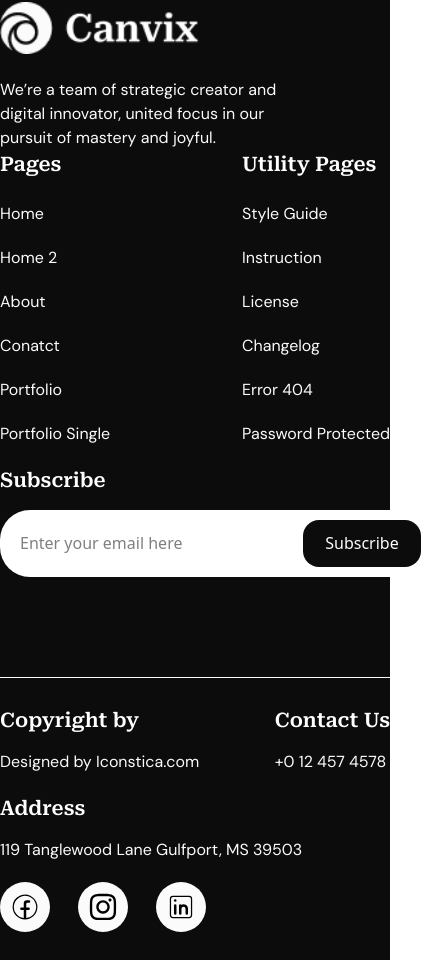
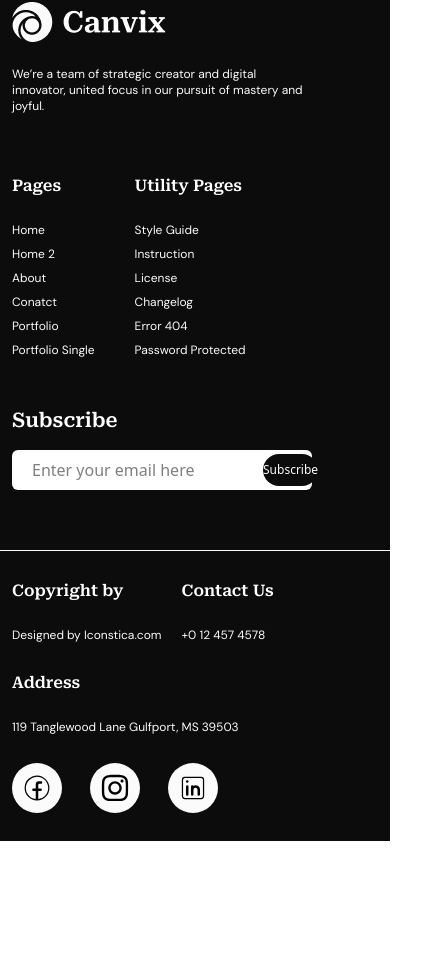
Before and after one commit to mahirTheCoder/canvix-react-projects-one, a React (Vite) app: page / in a window 390 px wide. Shown: the part 8192-9152 px from the top of the page, 433 px wide, since content can reach past the window. After the commit the page ends 9033 px from the top, so only its background shows below. Built offline with nearby package versions, Linux system fonts and the light colour scheme.

Commit message:
footer responsive done

```diff
--- a/src/Components/Footer.jsx
+++ b/src/Components/Footer.jsx
@@ -9,91 +9,91 @@ const Footer = () => {
     <>
       <section id="Footer" className="w-full  bg-secondary  mt-[115px] ">
         <div className="container">
-          <div className="contentPartOne pt-25 flex justify-between flex-wrap pb-25 ">
+          <div className="contentPartOne pt-25 mb-[20px] flex gap-10 lg:gap-0  lg:justify-between flex-wrap pb-10 lg:pb-25 px-3 lg:px-0">
             <div className="logoItems">
-              <img className="w-50 mb-6" src={logo} alt="logoImg" />
-              <p className="lg:w-[357px] w-75 lg:text-lg font-normal font-dm text-primary">
+              <img className="lg:w-50 mb-6" src={logo} alt="logoImg" />
+              <p className="lg:w-[357px] w-75 lg:text-lg  text-xs pb-5  lg:pb-0 bfont-normal font-dm text-primary">
                 We’re a team of strategic creator and digital innovator, united
                 focus in our pursuit of mastery and joyful.
               </p>
             </div>
             <div className="Pages flex flex-col">
-              <h2 className="text-xl font-semibold font-roboto mb-6 text-white ">
+              <h2 className="lg:text-xl text-base font-semibold font-roboto mb-6 text-white ">
                 Pages{" "}
               </h2>
               <a
-                className="text-base font-normal font-dm mb-5 text-primary"
+                className="lg:text-base text-xs font-normal font-dm mb-2 lg:mb-5 text-primary"
                 href="#"
               >
                 Home
               </a>
               <a
-                className="text-base font-normal font-dm mb-5 text-primary"
+                className="lg:text-base text-xs font-normal font-dm mb-2 lg:mb-5 text-primary"
                 href="#"
               >
                 Home 2
               </a>
               <a
-                className="text-base font-normal font-dm mb-5 text-primary"
+                className="lg:text-base text-xs font-normal font-dm mb-2 lg:mb-5 text-primary"
                 href="#"
               >
                 About
               </a>
               <a
-                className="text-base font-normal font-dm mb-5 text-primary"
+                className="lg:text-base text-xs font-normal font-dm mb-2 lg:mb-5 text-primary"
                 href="#"
               >
                 Conatct
               </a>
               <a
-                className="text-base font-normal font-dm mb-5 text-primary"
+                className="lg:text-base text-xs font-normal font-dm mb-2 lg:mb-5 text-primary"
                 href="#"
               >
                 Portfolio
               </a>
               <a
-                className="text-base font-normal font-dm mb-5 text-primary"
+                className="lg:text-base text-xs font-normal font-dm mb-2 lg:mb-5 text-primary"
                 href="#"
               >
                 Portfolio Single
               </a>
             </div>
             <div className="Pages flex flex-col">
-              <h2 className="text-xl font-semibold font-roboto mb-6 text-white ">
+              <h2 className="lg:text-xl text-base font-semibold font-roboto mb-6 text-white">
                 Utility Pages{" "}
               </h2>
               <a
-                className="text-base font-normal font-dm mb-5 text-primary"
+                className="lg:text-base text-xs font-normal font-dm mb-2 lg:mb-5 text-primary"
                 href="#"
               >
                 Style Guide{" "}
               </a>
               <a
-                className="text-base font-normal font-dm mb-5 text-primary"
+                className="lg:text-base text-xs font-normal font-dm mb-2 lg:mb-5 text-primary"
                 href="#"
               >
                 Instruction
               </a>
               <a
-                className="text-base font-normal font-dm mb-5 text-primary"
+                className="lg:text-base text-xs font-normal font-dm mb-2 lg:mb-5 text-primary"
                 href="#"
               >
                 License
               </a>
               <a
-                className="text-base font-normal font-dm mb-5 text-primary"
+                className="lg:text-base text-xs font-normal font-dm mb-2 lg:mb-5 text-primary"
                 href="#"
               >
                 Changelog
               </a>
               <a
-                className="text-base font-normal font-dm mb-5 text-primary"
+                className="lg:text-base text-xs font-normal font-dm mb-2 lg:mb-5 text-primary"
                 href="#"
               >
                 Error 404{" "}
               </a>
               <a
-                className="text-base font-normal font-dm mb-5 text-primary"
+                className="lg:text-base text-xs font-normal font-dm mb-2 lg:mb-5 text-primary"
                 href="#"
               >
                 Password Protected{" "}
@@ -103,41 +103,41 @@ const Footer = () => {
               <h2 className="text-xl font-semibold font-roboto mb-4 text-white ">
                 Subscribe
               </h2>
-              <div className="mail w-[433px]  h-[67px] bg-[#fff] rounded-[30px] flex justify-between items-center ">
+              <div className="mail lg:w-[433px] w-[300px] lg:h-[67px] h-[40px] bg-[#fff] lg:rounded-[30px] flex justify-between items-center rounded-md ">
                 <input
                   className="ml-5 border-none outline-none "
                   type="text"
                   placeholder="Enter your email here"
                 />
-                <p className="w-[118px] h-[47px] bg-secondary text-primary rounded-2xl flex justify-center items-center mr-3">
+                <p className="w-[118px] lg:h-[47px] lg:text-base  text-xs h-8 bg-secondary text-primary rounded-2xl flex justify-center items-center mr-3">
                   Subscribe
                 </p>
               </div>
             </div>
           </div>
-          <hr className="text-primary mb-7" />
-          <div className="footer2ndContent flex  justify-between flex-wrap pb-7">
+          <hr className="text-primary mb-7 "  />
+          <div className="footer2ndContent flex  gap-5 lg:gap-0 px-3 lg:px-0  lg:justify-between flex-wrap pb-7">
             <div className="copyRight">
-              <h2 className="text-xl font-semibold font-roboto mb-4 text-white">
+              <h2 className="lg:text-xl text-base font-semibold font-roboto mb-6 text-white">
                 Copyright by
               </h2>
-              <p className="text-base font-normal font-dm mb-5 text-primary">
+              <p className="lg:text-base text-xs font-normal font-dm mb-2 lg:mb-5 text-primary">
                 Designed by Iconstica.com
               </p>
             </div>
             <div className="copyRight">
-              <h2 className="text-xl font-semibold font-roboto mb-4 text-white">
+              <h2 className="lg:text-xl text-base font-semibold font-roboto mb-6 text-white">
                 Contact Us
               </h2>
-              <p className="text-base font-normal font-dm mb-5 text-primary">
+              <p className="lg:text-base text-xs font-normal font-dm mb-2 lg:mb-5 text-primary">
                 +0 12 457 4578
               </p>
             </div>
             <div className="copyRight">
-              <h2 className="text-xl font-semibold font-roboto mb-4 text-white">
+              <h2 className="lg:text-xl text-base font-semibold font-roboto mb-6 text-white">
                 Address
               </h2>
-              <p className="text-base font-normal font-dm mb-5 text-primary">
+              <p className="lg:text-base text-xs font-normal font-dm mb-2 lg:mb-5 text-primary">
                 119 Tanglewood Lane Gulfport, MS 39503
               </p>
             </div>
```
